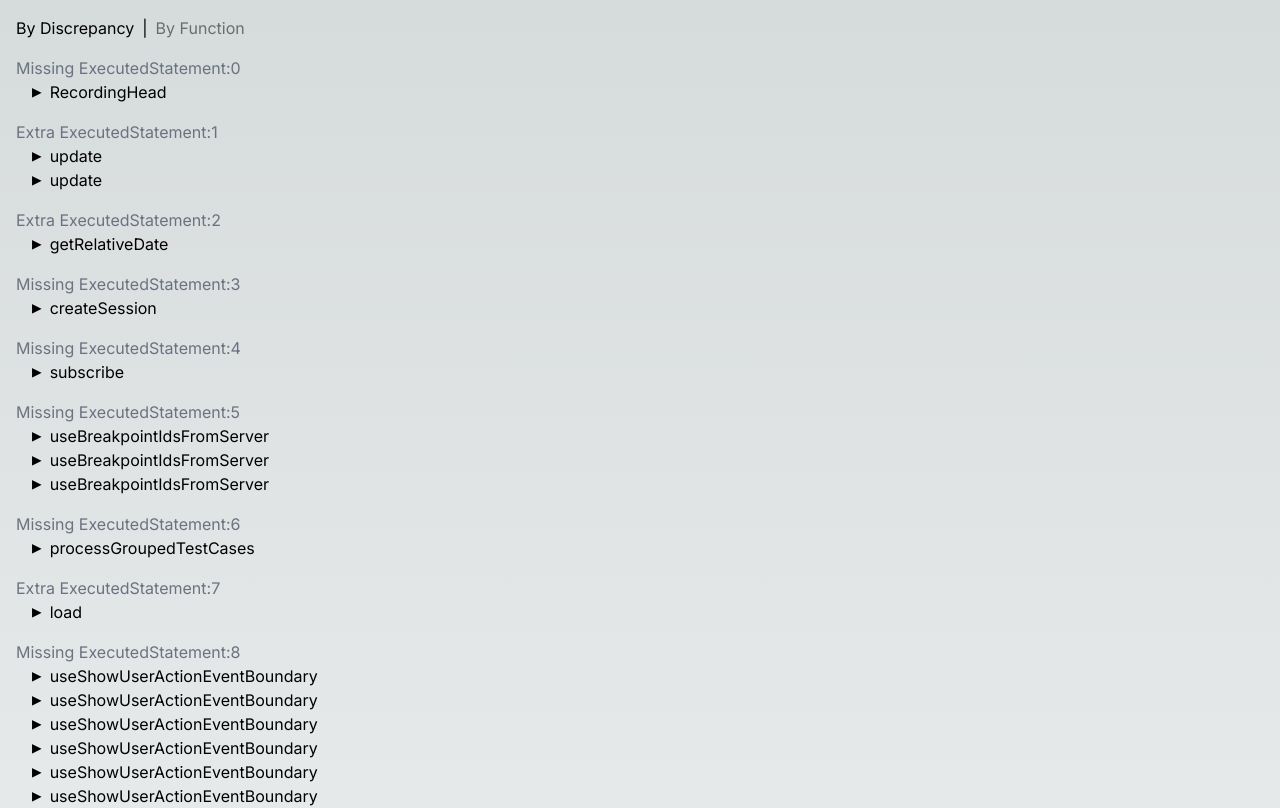
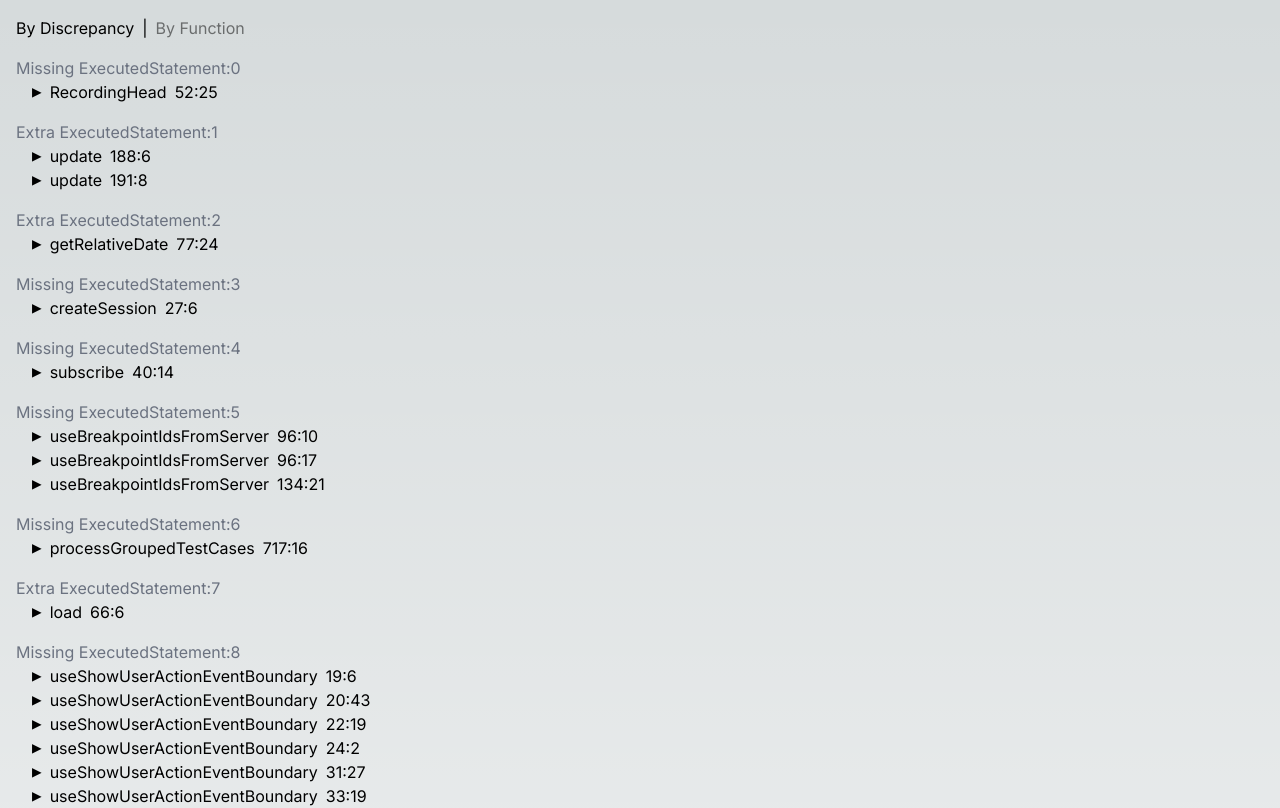
Before and after one commit to jaril/rca-viewer, a Next.js app: page / in a window 1280 px wide. Shown: the top 808 px of the page. Built offline with nearby package versions, Linux system fonts and the light colour scheme.

Commit message:
Show better info for sequence view

```diff
--- a/src/app/layout.tsx
+++ b/src/app/layout.tsx
@@ -5,7 +5,7 @@ import "./globals.css";
 const inter = Inter({ subsets: ["latin"] });
 
 export const metadata: Metadata = {
-  title: "Create Next App",
+  title: "RCA viewer",
   description: "Generated by create next app",
 };
 
--- a/src/app/page.tsx
+++ b/src/app/page.tsx
@@ -105,6 +105,8 @@ function GroupedFunction({ groupedFn }: { groupedFn: _GroupedFunction }) {
 
 function Statement({ statement }: { statement: _Statement }) {
   const [expanded, setExpanded] = useState(false);
+  const { line, column } =
+    statement.event.location[statement.event.location.length - 1];
 
   const focusLines = [statement.event.description.line];
   return (
@@ -116,6 +118,9 @@ function Statement({ statement }: { statement: _Statement }) {
         <FunctionOutline
           outline={statement.event.description.functionOutline}
         />
+        <div>
+          {line}:{column}
+        </div>
       </div>
       {expanded ? (
         <FramePoints
```
